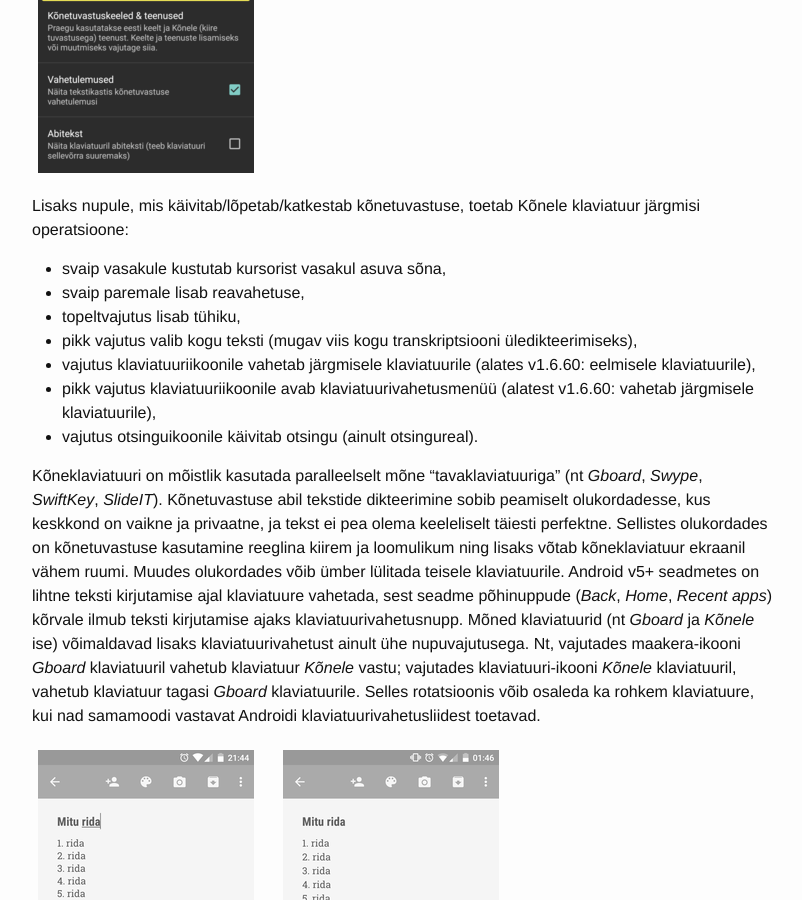
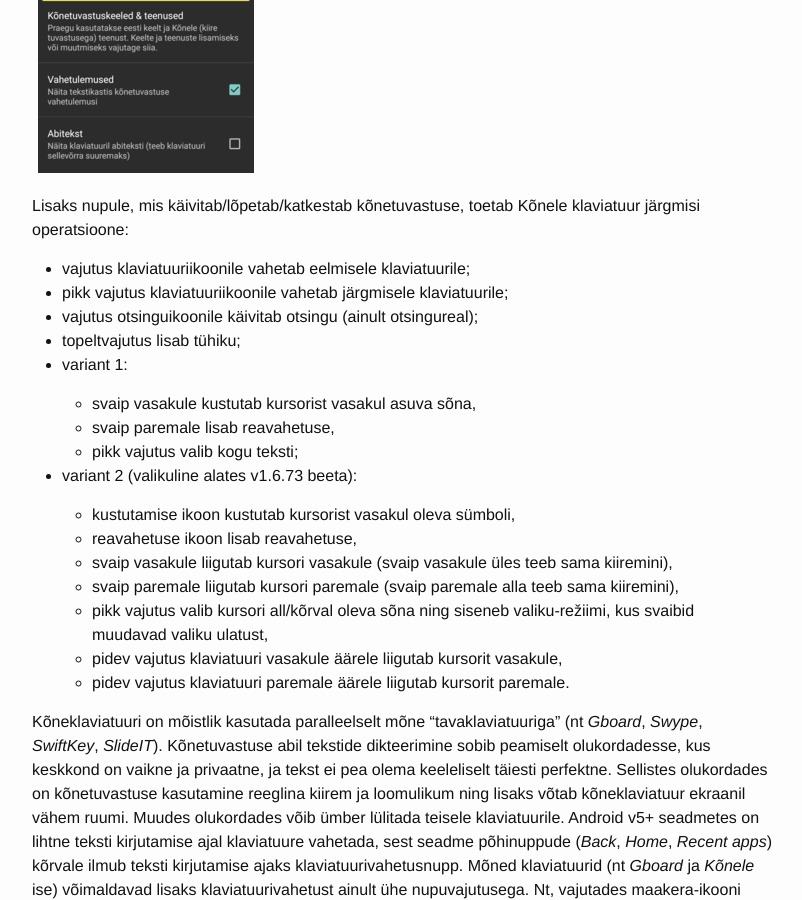
Before and after one commit to Kaljurand/K6nele, a Jekyll site: the page built from docs/et/user_guide.md, in a window 1280 px wide and 900 px high, scrolled down 6611 px. Shown: the whole window, without its empty margins (238-1040 px from the left). Built offline with Jekyll 4.4.1, drawn with Linux system fonts in a browser that asks for light colours; comment, search, counter and statistics services are not loaded; some of the changed text lies outside the part shown.

Commit message:
et/user_guide: describe new IME swipes of v1.6.73+

```diff
--- a/docs/et/user_guide.md
+++ b/docs/et/user_guide.md
@@ -164,13 +164,25 @@ Androidi uuemates versioonides on vastav menüü sügavamal, nt: `Seaded -> Täp
 Lisaks nupule, mis käivitab/lõpetab/katkestab kõnetuvastuse, toetab Kõnele
 klaviatuur järgmisi operatsioone:
 
-- svaip vasakule kustutab kursorist vasakul asuva sõna,
-- svaip paremale lisab reavahetuse,
-- topeltvajutus lisab tühiku,
-- pikk vajutus valib kogu teksti (mugav viis kogu transkriptsiooni üledikteerimiseks),
-- vajutus klaviatuuriikoonile vahetab järgmisele klaviatuurile (alates v1.6.60: eelmisele klaviatuurile),
-- pikk vajutus klaviatuuriikoonile avab klaviatuurivahetusmenüü (alatest v1.6.60: vahetab järgmisele klaviatuurile),
-- vajutus otsinguikoonile käivitab otsingu (ainult otsingureal).
+- vajutus klaviatuuriikoonile vahetab eelmisele klaviatuurile;
+- pikk vajutus klaviatuuriikoonile vahetab järgmisele klaviatuurile;
+- vajutus otsinguikoonile käivitab otsingu (ainult otsingureal);
+- topeltvajutus lisab tühiku;
+- variant 1:
+
+  - svaip vasakule kustutab kursorist vasakul asuva sõna,
+  - svaip paremale lisab reavahetuse,
+  - pikk vajutus valib kogu teksti;
+
+- variant 2 (valikuline alates v1.6.73 beeta):
+
+  - kustutamise ikoon kustutab kursorist vasakul oleva sümboli,
+  - reavahetuse ikoon lisab reavahetuse,
+  - svaip vasakule liigutab kursori vasakule (svaip vasakule üles teeb sama kiiremini),
+  - svaip paremale liigutab kursori paremale (svaip paremale alla teeb sama kiiremini),
+  - pikk vajutus valib kursori all/kõrval oleva sõna ning siseneb valiku-režiimi, kus svaibid muudavad valiku ulatust,
+  - pidev vajutus klaviatuuri vasakule äärele liigutab kursorit vasakule,
+  - pidev vajutus klaviatuuri paremale äärele liigutab kursorit paremale.
 
 Kõneklaviatuuri on mõistlik kasutada paralleelselt mõne "tavaklaviatuuriga"
 (nt _Gboard_, _Swype_, _SwiftKey_, _SlideIT_).
@@ -383,7 +395,7 @@ Reeglifaili kasutamiseks tuleb see eelnevalt aktiveerida. Korraga saab aktiivne
 - [[TSV]({{ site.baseurl }}/rewrites/tsv/k6_various.tsv), [Sheets](https://docs.google.com/spreadsheets/d/1SXxXcJf6YQv7ALb_2QJWPs9tVsk4SGc-vxSy6n6l1S0/edit?usp=sharing)] Suur hulk lihtsamaid tekstiasendusreegleid, keerulisemaid tekstitoimetusreegleid, ja muid näiteid.
 - [[TSV]({{ site.baseurl }}/rewrites/tsv/k6_skill_translate.tsv), [Sheets](https://docs.google.com/spreadsheets/d/1ndVmgLCG1wZ0cedfaAhL_kzw9aoqyP5jnsp1I-qFHwQ/edit?usp=sharing)] Mitut sisendkeelt toetav reeglistik tõlkerakenduse avamiseks koos etteantud keelepaari ja tõlgitava fraasiga. Sisendkeele määrab __Locale__-veerg, väljundkeele ning tõlgitava fraasi määrab lausung.
 - [[TSV]({{ site.baseurl }}/rewrites/tsv/k6_skill_send.tsv), [Sheets](https://docs.google.com/spreadsheets/d/1a_waZskhCxM0NGy6T0_cIAzWd7rHocg0kBvFAIJ6M2s/edit?usp=sharing)] Dialoogisüsteem e-kirja saatmiseks, mis näitab, kuidas "programmeerida" ümberkirjutusreeglite abil lihtne dialoogisüsteem.
-- (_vajalik Kõnele v1.6.50+_) [[TSV](https://docs.google.com/spreadsheets/d/1ZAlBIZniTNorGn8U_WwOxNURT9NlyiGfzjGslIbNx2k/export?format=tsv), [Sheets](https://docs.google.com/spreadsheets/d/1ZAlBIZniTNorGn8U_WwOxNURT9NlyiGfzjGslIbNx2k/edit?usp=sharing)] Kõnekäsud valgustite juhtimiseks näitab, kuidas loomulikus keeles sisend viia lihtsamale ja keelest sõltumatule kujule (nt "pane elutoa lamp põlema heledusega kaks sada" -> ``<lights><1><on><200>``), mida alljärgnevad reeglistikud edasi teistendavad ning lõpuks käivitavad.
+- [[TSV](https://docs.google.com/spreadsheets/d/1ZAlBIZniTNorGn8U_WwOxNURT9NlyiGfzjGslIbNx2k/export?format=tsv), [Sheets](https://docs.google.com/spreadsheets/d/1ZAlBIZniTNorGn8U_WwOxNURT9NlyiGfzjGslIbNx2k/edit?usp=sharing)] Kõnekäsud valgustite juhtimiseks näitab, kuidas loomulikus keeles sisend viia lihtsamale ja keelest sõltumatule kujule (nt "pane elutoa lamp põlema heledusega kaks sada" -> ``<lights><1><on><200>``), mida alljärgnevad reeglistikud edasi teistendavad ning lõpuks käivitavad.
   - [[TSV](https://docs.google.com/spreadsheets/d/1owXRMDRIGvi4Ya0lP6_LXsbZXs-sslwhzEye5pGAXbo/export?format=tsv), [Sheets](https://docs.google.com/spreadsheets/d/1owXRMDRIGvi4Ya0lP6_LXsbZXs-sslwhzEye5pGAXbo/edit?usp=sharing)] Käivitab formaalsel kujul käske otse Philips Hue silla kaudu, näidates, kuidas Kõnele abil HTTP-päringuid teha.
   - [[TSV](https://docs.google.com/spreadsheets/d/1lxvkGerd_WMljca0dsgxViw_5cnOEgDzneBL-uXI-xI/export?format=tsv), [Sheets](https://docs.google.com/spreadsheets/d/1lxvkGerd_WMljca0dsgxViw_5cnOEgDzneBL-uXI-xI/edit?usp=sharing)] Käivitab formaalsel kujul käske [Home Assistant](https://home-assistant.io/) abil. Home Assistant toetab nii Philips Hue, kui ka teiste tootjate valgusteid, samuti palju muid targa kodu seadmeid, tehes need kättesaadavaks lihtsa HTTP-liidese kaudu.
 - [[TSV](https://docs.google.com/spreadsheets/d/1ViO4swIovvuRJC-kiPaQOIdAkuwHCbQvTQlNUwaAoJQ/export?format=tsv), [Sheets](https://docs.google.com/spreadsheets/d/1ViO4swIovvuRJC-kiPaQOIdAkuwHCbQvTQlNUwaAoJQ/edit?usp=sharing)] Mitmekeelne süsteem sisendkõne kordamiseks Androidi kõnesüntesaatoriga (nt häälduse harjutamiseks). (Kui eesti keele süntesaatorit pole installeeritud, siis kasutatakse soome või hispaania keele oma.)
```
